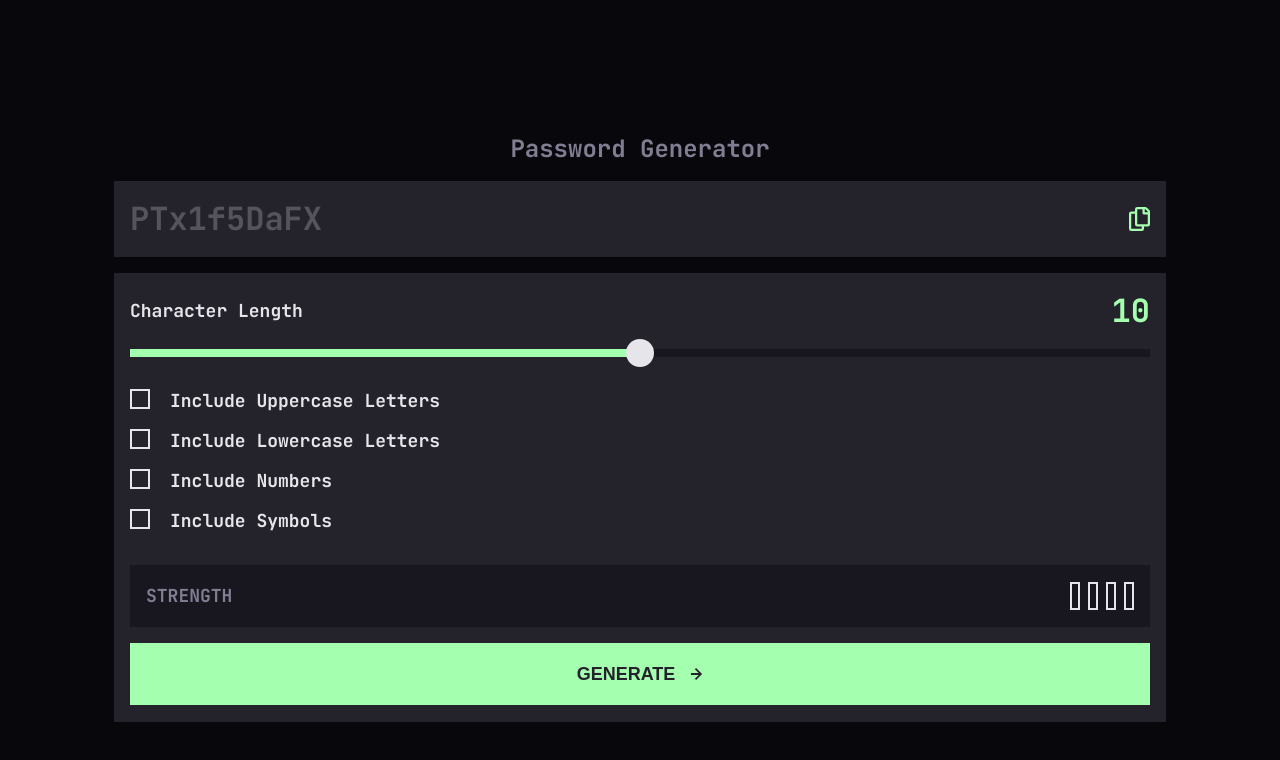
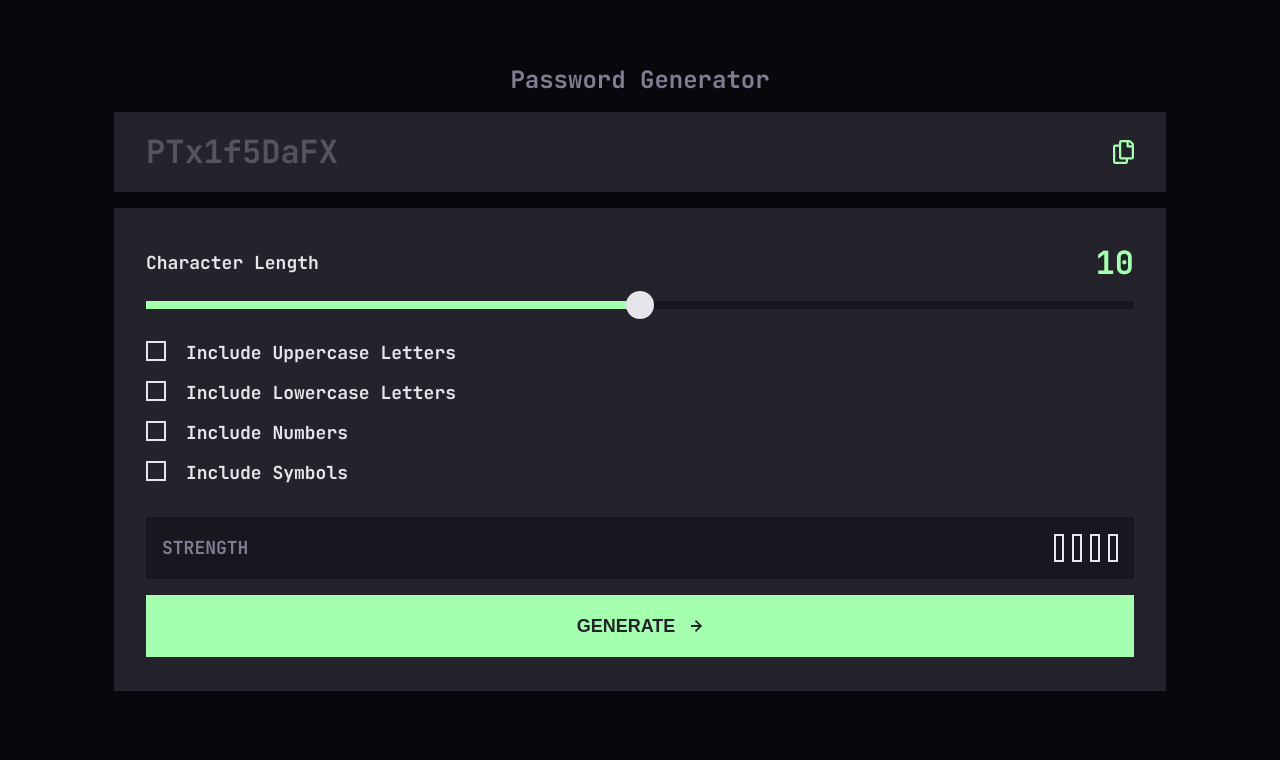
Before and after one commit to Zuzuu1992/Password-Generator-App, a React (Vite) app: page / in a window 1280 px wide. Shown: the top 760 px of the page. Built offline with nearby package versions, Linux system fonts and the light colour scheme.

Commit message:
feat:add password strength functionality

```diff
--- a/src/App.css
+++ b/src/App.css
@@ -37,7 +37,6 @@ h1 {
 }
 
 .copy-box p {
-  /* display: none; */
   font-weight: 700;
   font-size: 18px;
   line-height: 24px;
@@ -58,7 +57,6 @@ h1 {
   flex-direction: column;
   background-color: #24232c;
   padding: 17px 16px;
-  /* position: relative; */
 }
 
 .roller-info {
@@ -91,7 +89,6 @@ h1 {
   appearance: none;
   background-color: #18171f;
   height: 8px;
-  /* position: relative; */
 }
 
 .roller::-webkit-slider-thumb {
@@ -103,7 +100,6 @@ h1 {
   cursor: pointer;
   z-index: 3;
   position: relative;
-  /* transition: all 0.2s; */
 }
 
 .green-line {
@@ -160,11 +156,6 @@ h1 {
   display: inline-block;
   width: 20px;
   height: 20px;
-  /* border: transparent; */
-  /* background-color: #a4ffaf;
-  border: none;
-  outline: none; */
-  /* margin-right: 5px; */
 }
 
 .checkbox:checked::before {
@@ -189,7 +180,6 @@ h1 {
   font-weight: 700;
   font-size: 16px;
   line-height: 21px;
-  /* text-align: center; */
   color: #817d92;
   text-transform: uppercase;
 }
@@ -201,11 +191,9 @@ h1 {
 }
 
 .level-boxes p {
-  display: none;
   font-weight: 700;
   font-size: 18px;
   line-height: 24px;
-  /* text-align: right; */
   color: #e6e5ea;
   text-transform: uppercase;
 }
@@ -222,11 +210,6 @@ h1 {
   border: 2px solid #e6e5ea;
 }
 
-/* .last {
-  background-color: transparent;
-  border: 2px solid #e6e5ea;
-} */
-
 button {
   display: flex;
   align-items: center;
@@ -238,7 +221,6 @@ button {
   font-weight: 700;
   font-size: 16px;
   line-height: 21px;
-  /* text-align: center; */
   color: #24232c;
   text-transform: uppercase;
   border: 2px solid transparent;
@@ -260,7 +242,15 @@ button:hover img {
 
 @media (min-width: 768px) {
   .container {
-    padding: 133px 114px 196px 114px;
+    padding: 64px 114px 64px 114px;
+  }
+
+  .generated-box {
+    padding: 19px 32px;
+  }
+
+  .generate-process-box {
+    padding: 34px 32px;
   }
 
   h1 {
@@ -271,6 +261,11 @@ button:hover img {
   .generated-pass {
     font-size: 32px;
     line-height: 42px;
+  }
+
+  .copy-box img {
+    width: 21px;
+    height: 24px;
   }
 
   .roller-info p {
@@ -306,6 +301,6 @@ button:hover img {
 
 @media (min-width: 1440px) {
   .container {
-    padding: 300px 450px 196px 450px;
+    padding: 64px 470px 64px 470px;
   }
 }
--- a/src/App.jsx
+++ b/src/App.jsx
@@ -1,7 +1,7 @@
 import "./App.css";
 import copyIcon from "./assets/images/icon-copy.svg";
 import arrowIcon from "./assets/images/icon-arrow-right.svg";
-import { useState } from "react";
+import React, { useState, useEffect } from "react";
 
 function App() {
   const upperCaseList = "ABCDEFGHIJKLMNOPQRSTUVWXYZ";
@@ -16,6 +16,8 @@ function App() {
   const [symbols, setSymbols] = useState(false);
   const [passwordLength, setPasswordLength] = useState(10);
   const [isCopied, setIsCopied] = useState(false);
+  const [passwordStrength, setPasswordStrength] = useState("");
+  const [passwordStrengthColor, setPasswordStrengthColor] = useState("");
 
   const generatePassword = () => {
     let charachterList = "";
@@ -41,6 +43,41 @@ function App() {
     setPassword(tempPassword);
   };
 
+  const characterTypes = [upperCase, lowerCase, numbers, symbols];
+  const selectedTypesCount = characterTypes.filter((type) => type).length;
+  const strengthLevels = ["Too Weak!", "Weak", "Medium", "Strong"];
+
+  const updatePasswordStrength = () => {
+    let strength = "";
+
+    console.log(selectedTypesCount);
+    console.log(passwordStrengthColor);
+
+    if (selectedTypesCount === 0) {
+      strength = "";
+    } else {
+      strength = strengthLevels[selectedTypesCount - 1];
+    }
+
+    setPasswordStrength(strength);
+  };
+
+  const getLevelBackgroundColor = (levelIndex, activeCount) => {
+    const colors = ["#F64A4A", "#FB7C58", "#F8CD65", "#A4FFAF"];
+    if (levelIndex < activeCount) {
+      const color = colors[activeCount - 1];
+      return {
+        backgroundColor: color,
+        border: `2px solid ${color}`,
+      };
+    }
+    return {};
+  };
+
+  useEffect(() => {
+    updatePasswordStrength();
+  }, [upperCase, lowerCase, numbers, symbols]);
+
   const copyPassword = () => {
     if (password) {
       navigator.clipboard.writeText(password).then(() => {
@@ -51,10 +88,6 @@ function App() {
       });
     }
   };
-
-  // const changeGreenLine = (passwordLength) => {
-  //   return ((passwordLength - 5) / 10) * 100;
-  // };
 
   return (
     <>
@@ -127,12 +160,22 @@ function App() {
           <div className="strength-box">
             <p>Strength</p>
             <div className="level-boxes">
-              <p>Medium</p>
+              <p>{passwordStrength ? `${passwordStrength}` : ""}</p>
               <div className="squares">
-                <div className="square"></div>
-                <div className="square"></div>
-                <div className="square"></div>
-                <div className="square last"></div>
+                <div className="squares">
+                  <div className="squares">
+                    {characterTypes.map((_, index) => (
+                      <div
+                        key={index}
+                        className="square"
+                        style={getLevelBackgroundColor(
+                          index,
+                          characterTypes.filter((checkbox) => checkbox).length
+                        )}
+                      ></div>
+                    ))}
+                  </div>
+                </div>
               </div>
             </div>
           </div>
--- a/src/index.css
+++ b/src/index.css
@@ -11,4 +11,5 @@ body {
   height: 100vh;
   width: 100vw;
   background-color: #08070b;
+  overflow-x: hidden;
 }
```
